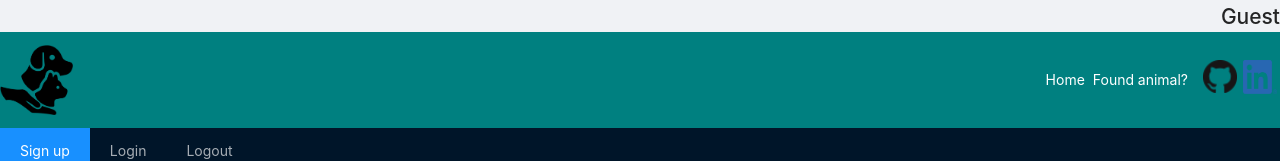
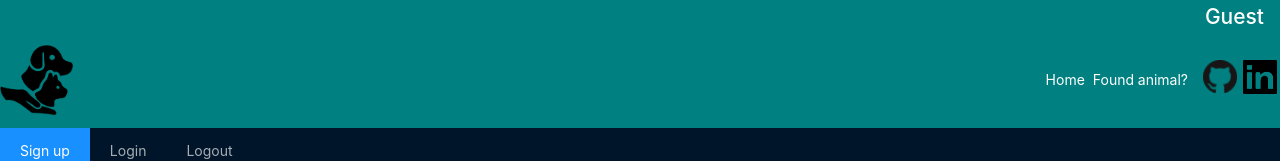
Before and after one commit to cassichan/animal-rescue-frontend, a React (Create React App) app: page / in a window 1280 px wide. Shown: the top 161 px of the page. Built offline with nearby package versions, Linux system fonts and the light colour scheme; no server answers; a web font is replaced by a local one.

Commit message:
replaced linkedin icon with black icon

```diff
--- a/src/Styles/Navbar.css
+++ b/src/Styles/Navbar.css
@@ -2,12 +2,17 @@
  display: flex;
  justify-content: flex-end;
  height: 4vh;
+ background-color: teal;
+}
+
+.logged-in-status-header {
+  padding-right: 1rem;
+  color: white
 }
 
 .header {
   display: flex;
   flex-direction: row;
-  /* justify-content: flex-start; */
   justify-content: space-between;
   align-items: center;
   text-align: center;
@@ -29,7 +34,6 @@
 
 .brand-logo-image {
   width: 100%;
-  /* height: auto; */
   height: 70px;
   object-fit: cover;
   object-position: 50% 50%;
@@ -37,7 +41,6 @@
 
 .main-social-container {
   display: flex;
-  /* justify-content: flex-end; */
   justify-content: space-between;
 }
 
--- a/src/components/common/Navbar.jsx
+++ b/src/components/common/Navbar.jsx
@@ -9,9 +9,9 @@ export default function Navbar() {
     <>
       <div className="logged-in-status">
         {token ? (
-          <h1 className="log-in-status">Hello, you are logged in</h1>
+          <h1 className="logged-in-status-header">Hello, you are logged in</h1>
         ) : (
-          <h1>Guest</h1>
+          <h1 className="logged-in-status-header">Guest</h1>
         )}
       </div>
       <nav className="header">
@@ -51,7 +51,7 @@ export default function Navbar() {
             >
               <img
                 className="logo-img"
-                src="/LI-In-Bug.png"
+                src="/linkedinblack.png"
                 alt="Linkedin logo: 'in' in white text inside of a rounded light-royal-blue square."
               ></img>
             </a>
```
Also changed, not shown: public/linkedinblack.png (added).
